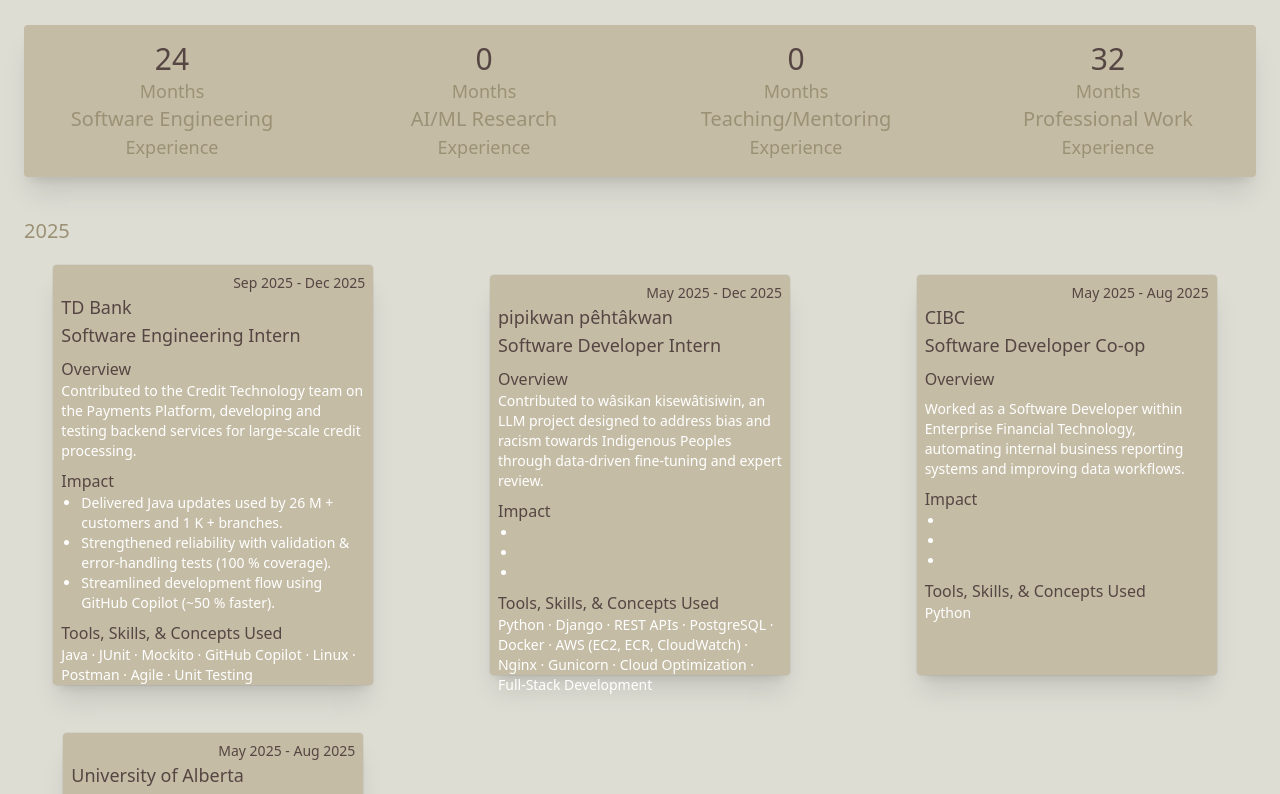
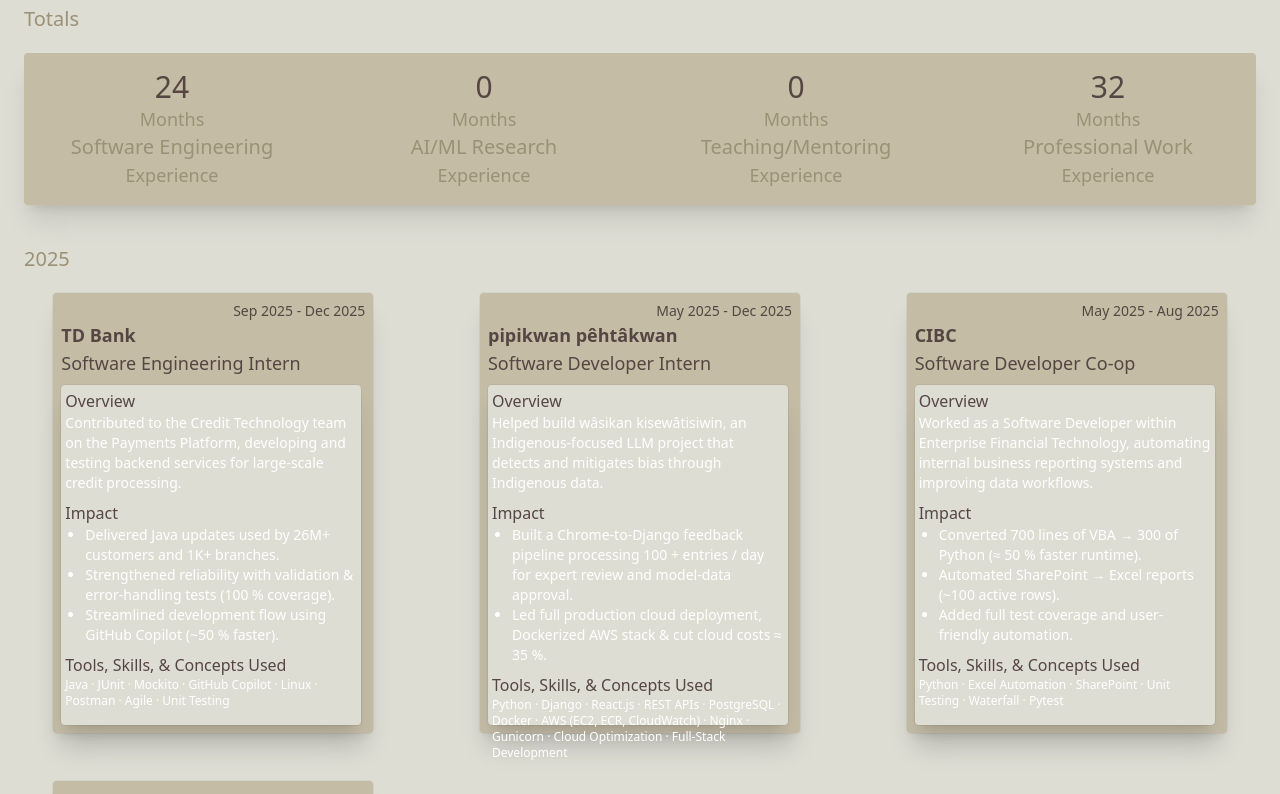
Before and after one commit to lndslpn/personal-portfolio, a React (Vite) app: page / in a window 1280 px wide. Shown: the part 3098-3892 px from the top of the page. Built offline with nearby package versions, Linux system fonts and the light colour scheme; a web font is replaced by a local one.

Commit message:
experience section done

```diff
--- a/src/sections/Education.jsx
+++ b/src/sections/Education.jsx
@@ -23,7 +23,7 @@
               <p className="text-md font-inria text-browntxt">2022 - 2027</p>
             </div>
 
-            <p className="mt-3 text-md font-inria text-tantxt">My courses primarily concentrate on the fundamentals of programming and software development, but I also enjoyed taking courses in artificial intelligence and machine learning, economics, Indigenous history, and business fundamentals.</p>
+            <p className="mt-3 text-md font-inria text-tantxt">My courses primarily concentrate on the fundamentals of programming and software development, but I also enjoy taking courses in artificial intelligence and machine learning, economics, Canadian Indigenous history, and business fundamentals.</p>
 
             <div className="mt-3 space-y-2">
               <p className="text-lg font-inria text-browntxt">Honors & Awards:</p>
--- a/src/sections/Experience.jsx
+++ b/src/sections/Experience.jsx
@@ -98,118 +98,130 @@
       {/*Experience boxes*/}
       <p className="mt-10 text-xl text-left font-inria text-tantxt">2025</p>
       <div className="mt-5 grid grid-cols-1 gap-12 sm:grid-cols-1 md:grid-cols-2 lg:grid-cols-3 place-items-center">
-        <div className="rounded bg-imagebrdr shadow-xl ring-1 ring-black/5 p-2 h-105 w-80 shadow-sm transition-transform duration-200 ease-out hover:-translate-y-1 hover:shadow-md">
+        <div className="rounded bg-imagebrdr shadow-xl ring-1 ring-black/5 p-2 h-110 w-80 shadow-sm transition-transform duration-200 ease-out hover:-translate-y-1 hover:shadow-md">
           <p className="text-sm text-right font-inria text-browntxt">Sep 2025 - Dec 2025</p>
-          <p className="text-lg text-left font-inria text-browntxt">TD Bank</p>
+          <p className="text-lg font-bold text-left font-inria text-browntxt">TD Bank</p>
           <p className="text-lg text-left font-inria text-browntxt">Software Engineering Intern</p>
-          <p className="mt-2 text-md text-left font-inria text-browntxt">Overview</p>
+          <div className="mt-2 rounded bg-background shadow-xl ring-1 ring-black/5 p-1 h-85 w-75">
+            <p className="text-md text-left font-inria text-browntxt">Overview</p>
             <p className="text-sm text-left font-inria text-white">Contributed to the Credit Technology team on the Payments Platform, developing and testing backend services for large-scale credit processing.</p>
             <p className="mt-2 text-md text-left font-inria text-browntxt">Impact</p>
             <ul className="list-disc text-left pl-5 text-sm font-inria text-white">
-                <li>Delivered Java updates used by 26 M + customers and 1 K + branches.</li>
+                  <li>Delivered Java updates used by 26M+ customers and 1K+ branches.</li>
                   <li>Strengthened reliability with validation & error-handling tests (100 % coverage).</li>
                   <li>Streamlined development flow using GitHub Copilot (~50 % faster).</li>
             </ul>
             <p className="mt-2 text-md text-left font-inria text-browntxt">Tools, Skills, & Concepts Used</p>
-          <p className="text-sm text-left font-inria text-white">Java · JUnit · Mockito · GitHub Copilot · Linux · Postman · Agile · Unit Testing</p>
+            <p className="text-xs text-left font-inria text-white">Java · JUnit · Mockito · GitHub Copilot · Linux · Postman · Agile · Unit Testing</p>
           </div>
-        <div className="rounded bg-imagebrdr shadow-xl ring-1 ring-black/5 p-2 h-100 w-75 shadow-sm transition-transform duration-200 ease-out hover:-translate-y-1 hover:shadow-md">
+        </div>
+
+        <div className="rounded bg-imagebrdr shadow-xl ring-1 ring-black/5 p-2 h-110 w-80 shadow-sm transition-transform duration-200 ease-out hover:-translate-y-1 hover:shadow-md">
           <p className="text-sm text-right font-inria text-browntxt">May 2025 - Dec 2025</p>
-          <p className="text-lg text-left font-inria text-browntxt">pipikwan pêhtâkwan</p>
+          <p className="text-lg font-bold text-left font-inria text-browntxt">pipikwan pêhtâkwan</p>
           <p className="text-lg text-left font-inria text-browntxt">Software Developer Intern</p>
-          <p className="mt-2 text-md text-left font-inria text-browntxt">Overview</p>
-          <p className="text-sm text-left font-inria text-white">Contributed to wâsikan kisewâtisiwin, an LLM project designed to address bias and racism towards Indigenous Peoples through data-driven fine-tuning and expert review.</p>
+            <div className="mt-2 rounded bg-background shadow-xl ring-1 ring-black/5 p-1 h-85 w-75">
+              <p className="text-md text-left font-inria text-browntxt">Overview</p>
+              <p className="text-sm text-left font-inria text-white">Helped build wâsikan kisewâtisiwin, an Indigenous-focused LLM project that detects and mitigates bias through Indigenous data.</p>
               <p className="mt-2 text-md text-left font-inria text-browntxt">Impact</p>
               <ul className="list-disc text-left pl-5 text-sm font-inria text-white">
-                <li></li>
-                <li></li>
-                <li></li>
+                    <li>Built a Chrome-to-Django feedback pipeline processing 100 + entries / day for expert review and model-data approval.</li>
+                    <li>Led full production cloud deployment, Dockerized AWS stack & cut cloud costs ≈ 35 %.</li>
               </ul>
               <p className="mt-2 text-md text-left font-inria text-browntxt">Tools, Skills, & Concepts Used</p>
-          <p className="text-sm text-left font-inria text-white">Python · Django · REST APIs · PostgreSQL · Docker · AWS (EC2, ECR, CloudWatch) · Nginx · Gunicorn · Cloud Optimization · Full-Stack Development</p>
+              <p className="text-xs text-left font-inria text-white">Python · Django · React.js · REST APIs · PostgreSQL · Docker · AWS (EC2, ECR, CloudWatch) · Nginx · Gunicorn · Cloud Optimization · Full-Stack Development</p>
             </div>
-        <div className="rounded bg-imagebrdr shadow-xl ring-1 ring-black/5 p-2 h-100 w-75 shadow-sm transition-transform duration-200 ease-out hover:-translate-y-1 hover:shadow-md">
+          </div>
+
+        <div className="rounded bg-imagebrdr shadow-xl ring-1 ring-black/5 p-2 h-110 w-80 shadow-sm transition-transform duration-200 ease-out hover:-translate-y-1 hover:shadow-md">
           <p className="text-sm text-right font-inria text-browntxt">May 2025 - Aug 2025</p>
-          <p className="text-lg text-left font-inria text-browntxt">CIBC</p>
+          <p className="text-lg font-bold text-left font-inria text-browntxt">CIBC</p>
           <p className="text-lg text-left font-inria text-browntxt">Software Developer Co-op</p>
-          <p className="mt-2 text-md text-left font-inria text-browntxt">Overview</p>
-          <p className="mt-2 text-sm text-left font-inria text-white">Worked as a Software Developer within Enterprise Financial Technology, automating internal business reporting systems and improving data workflows.</p>
+            <div className="mt-2 rounded bg-background shadow-xl ring-1 ring-black/5 p-1 h-85 w-75">
+              <p className="text-md text-left font-inria text-browntxt">Overview</p>
+              <p className="text-sm text-left font-inria text-white">Worked as a Software Developer within Enterprise Financial Technology, automating internal business reporting systems and improving data workflows.</p>
               <p className="mt-2 text-md text-left font-inria text-browntxt">Impact</p>
               <ul className="list-disc text-left pl-5 text-sm font-inria text-white">
-                <li></li>
-                <li></li>
-                <li></li>
+                    <li>Converted 700 lines of VBA → 300 of Python (≈ 50 % faster runtime).</li>
+                    <li>Automated SharePoint → Excel reports (~100 active rows).</li>
+                    <li>Added full test coverage and user-friendly automation.</li>
               </ul>
               <p className="mt-2 text-md text-left font-inria text-browntxt">Tools, Skills, & Concepts Used</p>
-          <p className="text-sm text-left font-inria text-white">Python</p>
+              <p className="text-xs text-left font-inria text-white">Python · Excel Automation · SharePoint · Unit Testing · Waterfall · Pytest</p>
             </div>
-        <div className="rounded bg-imagebrdr shadow-xl ring-1 ring-black/5 p-2 h-100 w-75 shadow-sm transition-transform duration-200 ease-out hover:-translate-y-1 hover:shadow-md">
+        </div>
+
+        <div className="rounded bg-imagebrdr shadow-xl ring-1 ring-black/5 p-2 h-110 w-80 shadow-sm transition-transform duration-200 ease-out hover:-translate-y-1 hover:shadow-md">
           <p className="text-sm text-right font-inria text-browntxt">May 2025 - Aug 2025</p>
-          <p className="text-lg text-left font-inria text-browntxt">University of Alberta</p>
+          <p className="text-lg font-bold text-left font-inria text-browntxt">University of Alberta</p>
           <p className="text-lg text-left font-inria text-browntxt">Software Engineer & AI/ML Research Assistant</p>
+          <div className="mt-2 rounded bg-background shadow-xl ring-1 ring-black/5 p-1 h-78 w-75">
               <p className="mt-2 text-md text-left font-inria text-browntxt">Overview</p>
-          <p className="mt-2 text-sm text-left font-inria text-white">Assisted in Indigenous machine language translation with the Human-Centered Autonomy lab.</p>
+              <p className="text-sm text-left font-inria text-white">Assisted in Indigenous machine translation with the Human-Centered Autonomy lab.</p>
               <p className="mt-2 text-md text-left font-inria text-browntxt">Impact</p>
               <ul className="list-disc text-left pl-5 text-sm font-inria text-white">
-                <li></li>
-                <li></li>
-                <li></li>
+                    <li>Built 1 K + Cree↔English pairs and evaluated models using NLP/ML metrics (eg. BLEU, COMET)</li>
+                    <li>Created a complete Flask + React UI and REST API connection and prepared for AWS cloud deployment.</li>
               </ul>
               <p className="mt-2 text-md text-left font-inria text-browntxt">Tools, Skills, & Concepts Used</p>
-          <p className="text-sm text-left font-inria text-white">Python</p>
+              <p className="text-xs text-left font-inria text-white">Python · Flask · React · Javascript · Figma · NLP Metrics · RAG · ICL</p>
+            </div>
         </div>
       </div>
 
       <p className="mt-10 text-xl text-left font-inria text-tantxt">2024</p>
       <div className="mt-5 grid grid-cols-1 gap-12 sm:grid-cols-1 lg:grid-cols-3 place-items-center">
-      <div className="rounded bg-imagebrdr shadow-xl ring-1 ring-black/5 p-2 h-100 w-75 shadow-sm transition-transform duration-200 ease-out hover:-translate-y-1 hover:shadow-md">
+      <div className="rounded bg-imagebrdr shadow-xl ring-1 ring-black/5 p-2 h-110 w-80 shadow-sm transition-transform duration-200 ease-out hover:-translate-y-1 hover:shadow-md">
       <p className="text-sm text-right font-inria text-browntxt">May 2024 - Aug 2024</p>
-          <p className="text-lg text-left font-inria text-browntxt">Telesat Canada</p>
+          <p className="text-lg font-bold text-left font-inria text-browntxt">Telesat Canada</p>
           <p className="text-lg text-left font-inria text-browntxt">Software Engineering Intern</p>
+            <div className="mt-2 rounded bg-background shadow-xl ring-1 ring-black/5 p-1 h-85 w-75">
               <p className="mt-2 text-md text-left font-inria text-browntxt">Overview</p>
-          <p className="text-sm text-left font-inria text-white">Worked under the Constellation Capacity Management System team.</p>
+              <p className="text-sm text-left font-inria text-white">Worked on the Constellation Capacity Management System team, improving backend and satellite network operation performance.</p>
               <p className="mt-2 text-md text-left font-inria text-browntxt">Impact</p>
               <ul className="list-disc text-left pl-5 text-sm font-inria text-white">
-                <li></li>
-                <li></li>
-                <li></li>
+                    <li>Refactored a Flask microservice processing 1.4M+ data rows, improving runtime by ~75%, ensuring related Java microservice maintain cross-service compatibility.</li>
+                    <li>Increased test coverage from 0% to 93% with comprehensive unit tests.</li>
               </ul>
               <p className="mt-2 text-md text-left font-inria text-browntxt">Tools, Skills, & Concepts Used</p>
-          <p className="text-sm text-left font-inria text-white">Java</p>
+              <p className="text-xs text-left font-inria text-white">Python · Flask · Java · Swagger · Postman · Unit Testing · OOP · Confluence Documentation · API Development</p>
             </div>
-        <div className="rounded bg-imagebrdr shadow-xl ring-1 ring-black/5 p-2 h-100 w-75 shadow-sm transition-transform duration-200 ease-out hover:-translate-y-1 hover:shadow-md">
+        </div>
+        <div className="rounded bg-imagebrdr shadow-xl ring-1 ring-black/5 p-2 h-110 w-80 shadow-sm transition-transform duration-200 ease-out hover:-translate-y-1 hover:shadow-md">
           <p className="text-sm text-right font-inria text-browntxt">Sep 2024 - April 2025</p>
-          <p className="text-lg text-left font-inria text-browntxt">University of Alberta</p>
+          <p className="text-lg font-bold text-left font-inria text-browntxt">University of Alberta</p>
           <p className="text-lg text-left font-inria text-browntxt">Academic Support Tutor</p>
+            <div className="mt-2 rounded bg-background shadow-xl ring-1 ring-black/5 p-1 h-85 w-75">
               <p className="mt-2 text-md text-left font-inria text-browntxt">Overview</p>
               <p className="text-sm text-left font-inria text-white">Employed through First Peoples House at the UofA to tutor students in calculus and programming courses.</p>
               <p className="mt-2 text-md text-left font-inria text-browntxt">Impact</p>
               <ul className="list-disc text-left pl-5 text-sm font-inria text-white">
-                <li></li>
-                <li></li>
-                <li></li>
+                    <li>Held weekly sessions for up to 5 students at a time in calculus (MATH 134, 144, 154) and programming (CMPUT 174)</li>
+                    <li>Helped to create exam study plans and mentored in adjusting to university and academic life.</li>
               </ul>
               <p className="mt-2 text-md text-left font-inria text-browntxt">Tools, Skills, & Concepts Used</p>
-          <p className="text-sm text-left font-inria text-white">Java</p>
+              <p className="text-sm text-left font-inria text-white">VS Code · Calculus · Teaching · Google Workplace · Communication · Python · OOP </p>
+            </div>
         </div>
       </div>
 
       <p className="mt-10 text-xl text-left font-inria text-tantxt">2023</p>
       <div className="mt-5 grid grid-cols-1 gap-12 sm:grid-cols-1 lg:grid-cols-3 place-items-center">
-      <div className="rounded bg-imagebrdr shadow-xl ring-1 ring-black/5 p-2 h-100 w-75 shadow-sm transition-transform duration-200 ease-out hover:-translate-y-1 hover:shadow-md">
+      <div className="rounded bg-imagebrdr shadow-xl ring-1 ring-black/5 p-2 h-110 w-80 shadow-sm transition-transform duration-200 ease-out hover:-translate-y-1 hover:shadow-md">
           <p className="text-sm text-right font-inria text-browntxt">May 2023 - Dec 2023</p>
-          <p className="text-lg text-left font-inria text-browntxt">ATB Financial</p>
+          <p className="text-lg font-bold text-left font-inria text-browntxt">ATB Financial</p>
           <p className="text-md text-left font-inria text-browntxt"> Indigenous Inclusion & Partnerships Intern</p>
+            <div className="mt-2 rounded bg-background shadow-xl ring-1 ring-black/5 p-1 h-85 w-75">
               <p className="mt-2 text-md text-left font-inria text-browntxt">Overview</p>
               <p className="text-sm text-left font-inria text-white">Worked under the Entrepreneurial Growth team to develop several Financial Literacy modules for local Indigenous Communities.</p>
               <p className="mt-2 text-md text-left font-inria text-browntxt">Impact</p>
               <ul className="list-disc text-left pl-5 text-sm font-inria text-white">
-                <li></li>
-                <li></li>
-                <li></li>
+                    <li>Created a comprehensive learning system (10 modules on Budgeting, Investing, Mortgages, etc.) while ensuring accurate corporate branding and Indigenous knowledge</li>
+                    <li>Successfully completed the UofA Indigenous Canada course over my term.</li>
               </ul>
               <p className="mt-2 text-md text-left font-inria text-browntxt">Tools, Skills, & Concepts Used</p>
-          <p className="text-sm text-left font-inria text-white">Google workplace (Docs, Slides, Sheets, Forms, Chat)</p>
+              <p className="text-xs text-left font-inria text-white">Google workplace (Docs, Slides, Sheets, Forms, Chat) · Financial Literacy · Indigenous Knowledge Passing · Indigenous Economics</p>
+            </div>
         </div>
       </div>
 
--- a/src/sections/Skills.jsx
+++ b/src/sections/Skills.jsx
@@ -14,7 +14,7 @@
     return (
       <section id="skills" className="scroll-mt-30 bg-background min-h-[80vh] flex flex-col items-left justify-center text-center px-6">
 
-        <p className="mt-3 text-lg text-left font-inria text-tantxt">
+        <p className="mt-10 text-lg text-left font-inria text-tantxt">
             Technical & Soft
         </p>
         <h1 className="text-4xl text-left font-inria text-browntxt">
```
Lines whose indentation alone changed are shown as unchanged.
